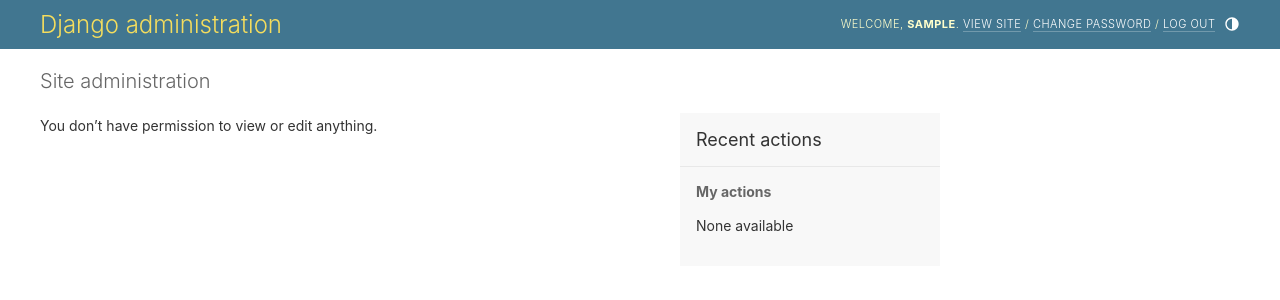
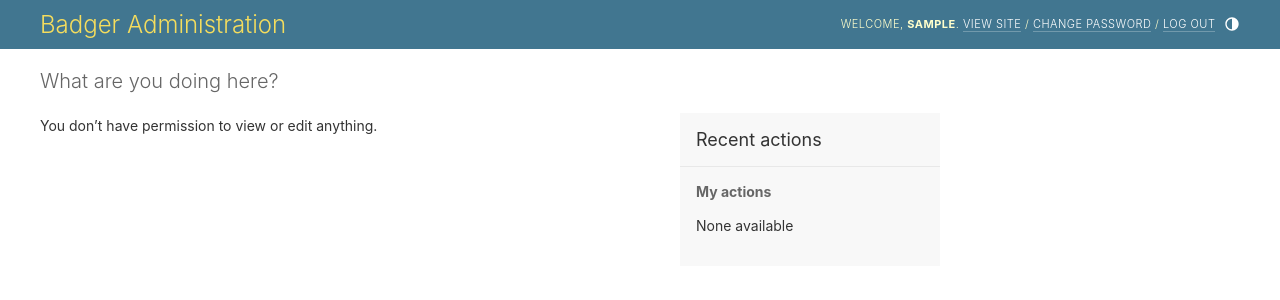
Before and after one commit to 19network42/badger, a Django app: page /admin/ in a window 1280 px wide. Shown: the top 300 px of the page. Run offline with Django 4.2, Linux system fonts and the light colour scheme; the visitor is signed in with stand-in values (Sample User, id 1); data comes from the database, SQL or seed files in the repository; data that the repository does not hold is empty; parts of the project's set-up code (start-up, migrations or seed data) failed here and were passed over.

Commit message:
small update for admin page

```diff
--- a/webapp/core/urls.py
+++ b/webapp/core/urls.py
@@ -23,3 +23,7 @@
     path('', include('accounts.urls', namespace='accounts')),
     path('badges/', include('badges.urls', namespace='badges')),
 ]
+
+admin.site.site_header = "Badger Administration"
+admin.site.site_title = "YO"
+admin.site.index_title = "What are you doing here?"
--- a/webapp/pages/urls.py
+++ b/webapp/pages/urls.py
@@ -15,3 +15,7 @@
     path('search_general/', search_general, name = 'search_general'),
     path('calendar/', calendar_page, name = 'calendar'),
 ]
+
+# admin.site.site_heard = "Badger Administration"
+# admin.site.site_title = "YO"
+# admin.site.index_title = "What are you doing here?"
--- a/webapp/template/user.html
+++ b/webapp/template/user.html
@@ -40,5 +40,4 @@
 	<p><a class="link_event" href="../admin/pages/event/add/">Add an event here</a></p>
 	<p><a class="link_event" href="../user/">Add a user there</a></p>
 </div>
-{% include 'scan.html' %}
 {% endblock %}
```
